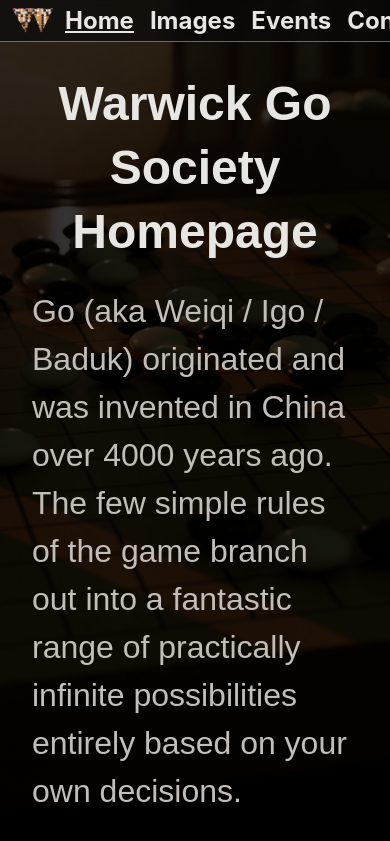
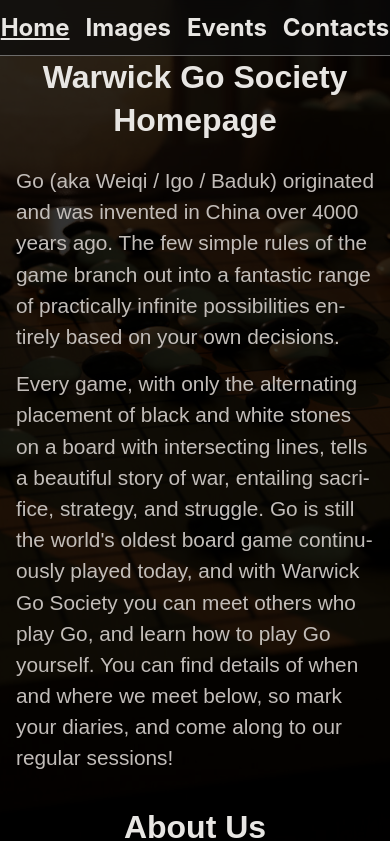
Before and after one commit to JoshThanki/gowebsite, a React (Vite) app in the folder vite-project/: page / in a window 390 px wide. Shown: the top 841 px of the page. Built offline with nearby package versions, Linux system fonts and the light colour scheme.

Commit message:
fix for mobile, fixed the logo

```diff
--- a/vite-project/src/components/NavBar.tsx
+++ b/vite-project/src/components/NavBar.tsx
@@ -1,5 +1,5 @@
 import { SetStateAction, useEffect, useState } from "react";
-import { Text, HStack, Image, Box, Flex } from "@chakra-ui/react";
+import { Text, HStack, Image, Flex } from "@chakra-ui/react";
 import { Link, useLocation } from "react-router-dom";
 import logo from "../assets/go-logo.png";
 
@@ -44,46 +44,43 @@ const NavBar = () => {
       position="fixed"
       direction="row"
       align="center"
+      justifyContent="space-between"
+
       bg = "rgba(10, 10, 10, .7)"
-      // bg="linear-gradient(135deg, rgba(10, 10, 10, .7), rgba(20, 20, 20, .7))"
       borderBottom={"1px solid rgba(200,200,200,0.5)"}
-      p={0}
-      w="100vw"
-      h="5vh"
-      minHeight="24px"
-      zIndex={100}
-      justifyContent="space-between"
       style={{
         backdropFilter: "blur(10px)", // Frosted glass effect
         WebkitBackdropFilter: "blur(10px)",
       }}
+
+      padding={0}
+      width="100vw"
+      height="3.5rem"
+      zIndex={100}
+
       fontFamily={"sans-serif"}
     >
       {/* Logo */}
-      <Box
-        height="100%"
-        p={0}
-        display="flex"
-        alignItems="center"
-        mx={3}
-      >
-        <Link to="/" onClick={() => handleLinkClick("home")}>
       <Image
         src={logo}
-            height="3vh" // Fixed height relative to navbar
+        height="100%" // Fixed height relative to navbar
         width="auto" // Automatically adjust width to maintain aspect ratio
         maxWidth="120px" // Prevents horizontal resizing beyond this width
         objectFit="contain" // Ensures the image fits within the specified height
-            p={0}
+        p={1}
         m={0}
+        display={{base: 'none', md: 'block'}}
+        position="absolute"
       />
-        </Link>
-      </Box>
+
 
       {/* Links */}
-      <HStack spacing={{ base: "1rem", md: "2rem" }}>
+      <HStack
+        spacing={{ base: "1rem", md: "2rem" }}
+        flexGrow={1} // Allow HStack to take up available space
+        justifyContent="center"
+      >
         <Link to="/" onClick={() => handleLinkClick("home")}>
-          <HStack>
           <Text
             fontWeight="bold"
             fontSize={{ base: "1.5rem", md: "2rem" }}
@@ -93,10 +90,8 @@ const NavBar = () => {
           >
             Home
           </Text>
-          </HStack>
         </Link>
         <Link to="/images" onClick={() => handleLinkClick("images")}>
-          <HStack>
           <Text
               fontWeight="bold"
               fontSize={{ base: "1.5rem", md: "2rem" }}
@@ -106,10 +101,8 @@ const NavBar = () => {
             >
               Images
             </Text>
-          </HStack>
         </Link>
         <Link to="/timetable" onClick={() => handleLinkClick("timetable")}>
-          <HStack>
           <Text
               fontWeight="bold"
               fontSize={{ base: "1.5rem", md: "2rem" }}
@@ -119,10 +112,8 @@ const NavBar = () => {
             >
               Events
             </Text>
-          </HStack>
         </Link>
         <Link to="/contacts" onClick={() => handleLinkClick("contacts")}>
-          <HStack>
           <Text
                 fontWeight="bold"
                 fontSize={{ base: "1.5rem", md: "2rem" }}
@@ -132,10 +123,9 @@ const NavBar = () => {
               >
                 Contacts
               </Text>
-          </HStack>
         </Link>
 
-        {
+        {/* {
           <a href="/playGo" onClick={() => handleLinkClick("playGo")}>
             <HStack>
               <Text
@@ -149,7 +139,7 @@ const NavBar = () => {
               </Text>
             </HStack>
           </a>
-        }
+        } */}
       </HStack>
       <HStack></HStack>
     </Flex>
--- a/vite-project/src/pages/ContactsPage.tsx
+++ b/vite-project/src/pages/ContactsPage.tsx
@@ -160,7 +160,7 @@ const ContactsPage: React.FC = () => {
       bg="rgba(0,0,0,0.8)"
       textColor="gray.300"
       p={8}
-      pt={10}
+      pt={6}
     >
       <Heading
         as="h1"
--- a/vite-project/src/pages/Events.tsx
+++ b/vite-project/src/pages/Events.tsx
@@ -58,7 +58,7 @@ const Events = () => {
       <Heading
         as="h1"
         textAlign="center"
-        pt={10}
+        pt={6}
         mb={6}
         fontFamily="sans-serif"
         fontSize={"3rem"}
--- a/vite-project/src/pages/HomePage.tsx
+++ b/vite-project/src/pages/HomePage.tsx
@@ -18,10 +18,9 @@ const HomePage = () => {
       boxShadow="lg"
       bg="rgba(0,0,0,0.8)"
       textColor="gray.300"
-      p={8}
-      pt={16}
+      padding={{base: 4, lg: 8}}
+      paddingTop={12}
       fontFamily="Arial, sans-serif"
-      fontSize={"1.5rem"}
       color = "#c2bdb9"
     >
       <Heading
@@ -32,20 +31,32 @@ const HomePage = () => {
         mt={2}
         fontFamily="Helvetica Neue Bold, sans-serif"
         color = "#e8e6e3"
-        fontSize={"3rem"}
+        fontSize={{ base: '2rem', md: '3rem' }}
       >
         Warwick Go Society Homepage
       </Heading>
 
       <Box mb={8}>
-        <Text fontSize="2rem">
+        <Text
+        fontSize={{ base: '1.3rem', md: '1.5rem' }} // fontSize changes based on screen size
+        sx={{
+          hyphens: { base: 'auto', md: 'none' }, // Hyphenation for small screens (base, sm), none for medium and up
+          wordWrap: 'break-word', // Always allow word wrapping
+        }}
+        >
           Go (aka Weiqi / Igo / Baduk) originated and was invented in China over
           4000 years ago. The few simple rules of the game branch out into a
           fantastic range of practically infinite possibilities entirely based
           on your own decisions.
         </Text>
         <Box my={4} />
-        <Text fontSize="2rem">
+          <Text
+            fontSize={{ base: '1.3rem', md: '1.5rem' }} // fontSize changes based on screen size
+            sx={{
+              hyphens: { base: 'auto', md: 'none' }, // Hyphenation for small screens (base, sm), none for medium and up
+              wordWrap: 'break-word', // Always allow word wrapping
+            }}
+          >
           Every game, with only the alternating placement of black and white
           stones on a board with intersecting lines, tells a beautiful story of
           war, entailing sacrifice, strategy, and struggle. Go is still the
@@ -63,12 +74,18 @@ const HomePage = () => {
           mb = {4}
           color = "#e8e6e3"
           fontFamily = "sans-serif"
-          fontSize={"3rem"}
+          fontSize={{ base: '2rem', md: '3rem' }}
           textAlign={"center"}
         >
           About Us
         </Heading>
-        <Text mb={4} fontSize={"2rem"}>
+        <Text
+          fontSize={{ base: '1.3rem', md: '1.5rem' }} // fontSize changes based on screen size
+          sx={{
+            hyphens: { base: 'auto', md: 'none' }, // Hyphenation for small screens (base, sm), none for medium and up
+            wordWrap: 'break-word', // Always allow word wrapping
+          }}
+        >
           Our society is open to players of all levels, from beginners to
           experienced 5-dan players. You can find an opponent who is of equal
           strength on the society ladder. We host weekly sessions, official
--- a/vite-project/src/pages/ImagesPage.tsx
+++ b/vite-project/src/pages/ImagesPage.tsx
@@ -46,10 +46,10 @@ const ImageGallery: React.FC = () => {
       boxShadow="lg"
       bg="rgba(0,0,0,0.8)"
       textColor="gray.300"
-      p={8}
-      pt={16}
+      p={{base: 4, lg: 8}}
     >
       <Box
+        pt={8}
         sx={{
           ".masonry-grid": {
             display: "flex",
```
Lines whose indentation alone changed are shown as unchanged.
